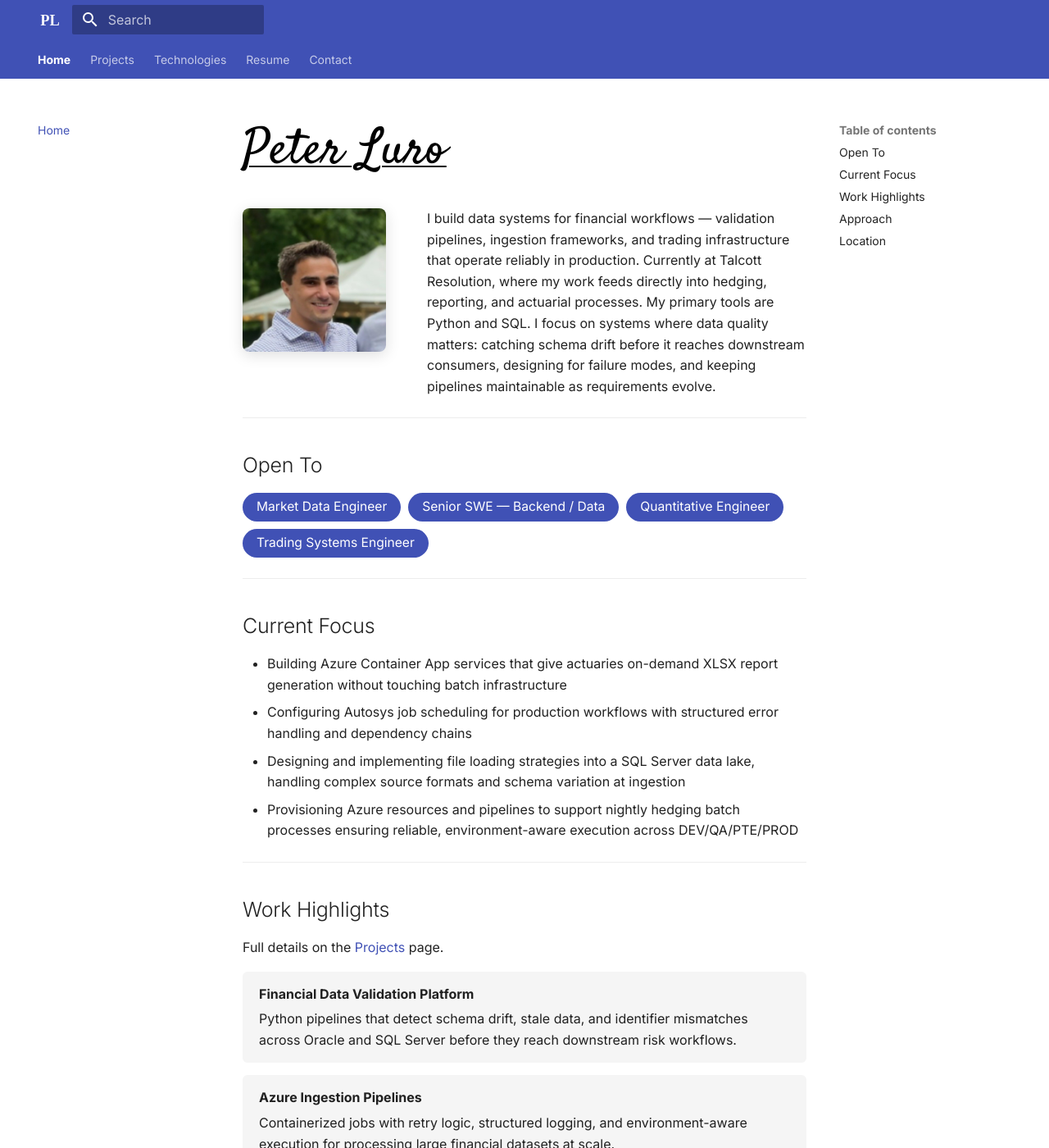
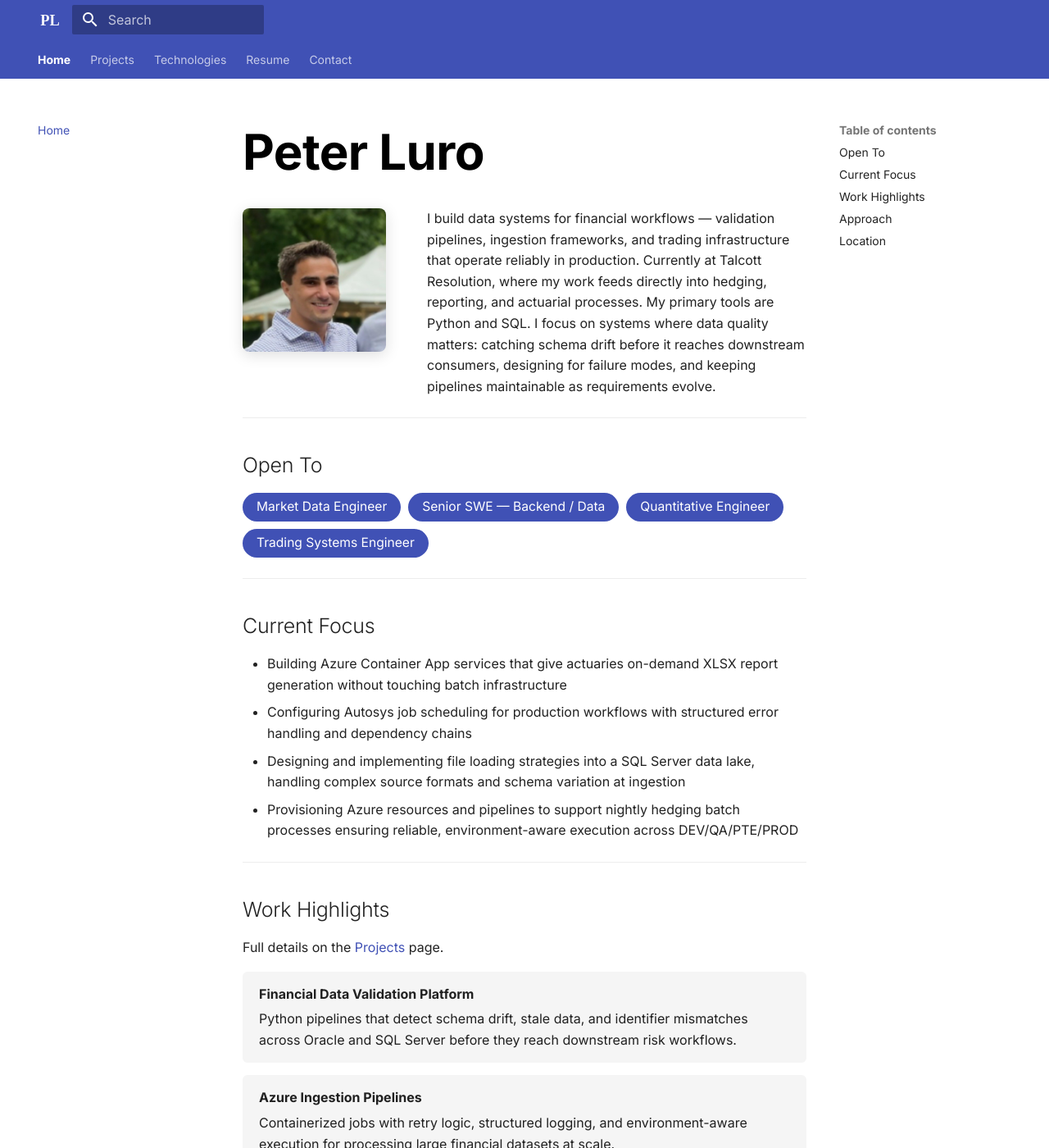
Before and after one commit to paluro567/personal-website, an MkDocs documentation site: the page built from docs/index.md, in a window 1280 px wide and 1400 px high. Shown: the whole window at 82% size. Built offline with MkDocs 1.6.1 and Material for MkDocs 9.7.7, drawn with Linux system fonts in a browser that asks for light colours.

Commit message:
formatting

```diff
--- a/docs/css/styles.css
+++ b/docs/css/styles.css
@@ -1,4 +1,3 @@
-@import url('https://fonts.googleapis.com/css2?family=Satisfy&display=swap');
 
 /* ── Header: hide title text, PL logo is the only home link ───── */
 .md-header__title {
@@ -13,17 +12,13 @@
 
 /* ── Home page hero name ──────────────────────────────────────── */
 .hero-name {
-  font-family: 'Satisfy', cursive !important;
+  font-family: inherit !important;
   font-size: 3rem !important;
-  font-weight: 400 !important;
-  letter-spacing: 0.01em !important;
+  font-weight: 700 !important;
+  letter-spacing: -0.01em !important;
   margin-bottom: 0.3rem !important;
   margin-top: 0 !important;
   color: #000000 !important;
-  text-decoration: underline;
-  text-decoration-color: #000000;
-  text-decoration-thickness: 2px;
-  text-underline-offset: 4px;
 }
 
 /* ── "Peter Luro" home tab — subtle brand treatment ──────────── */
```
Also changed, not shown: site/css/styles.css.
